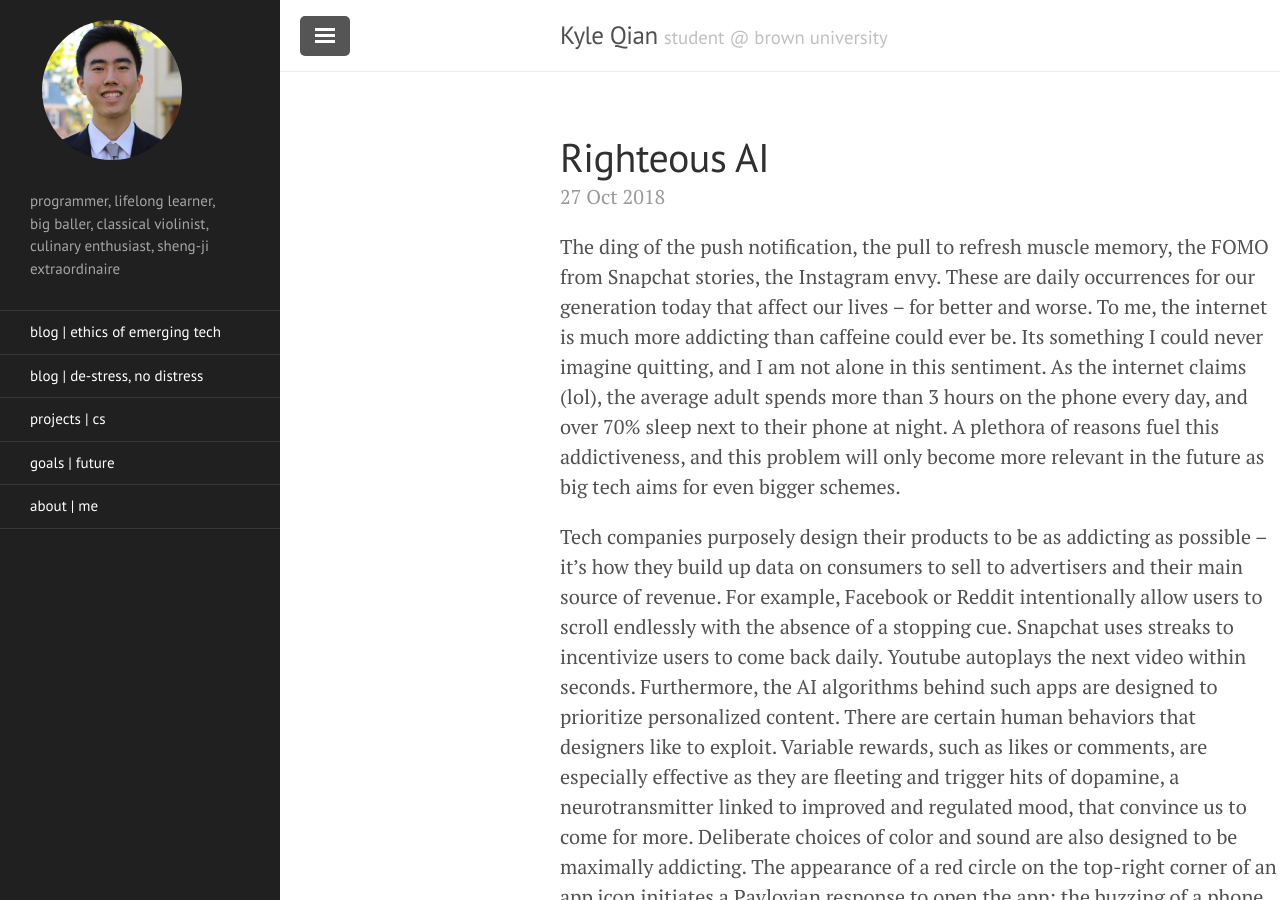
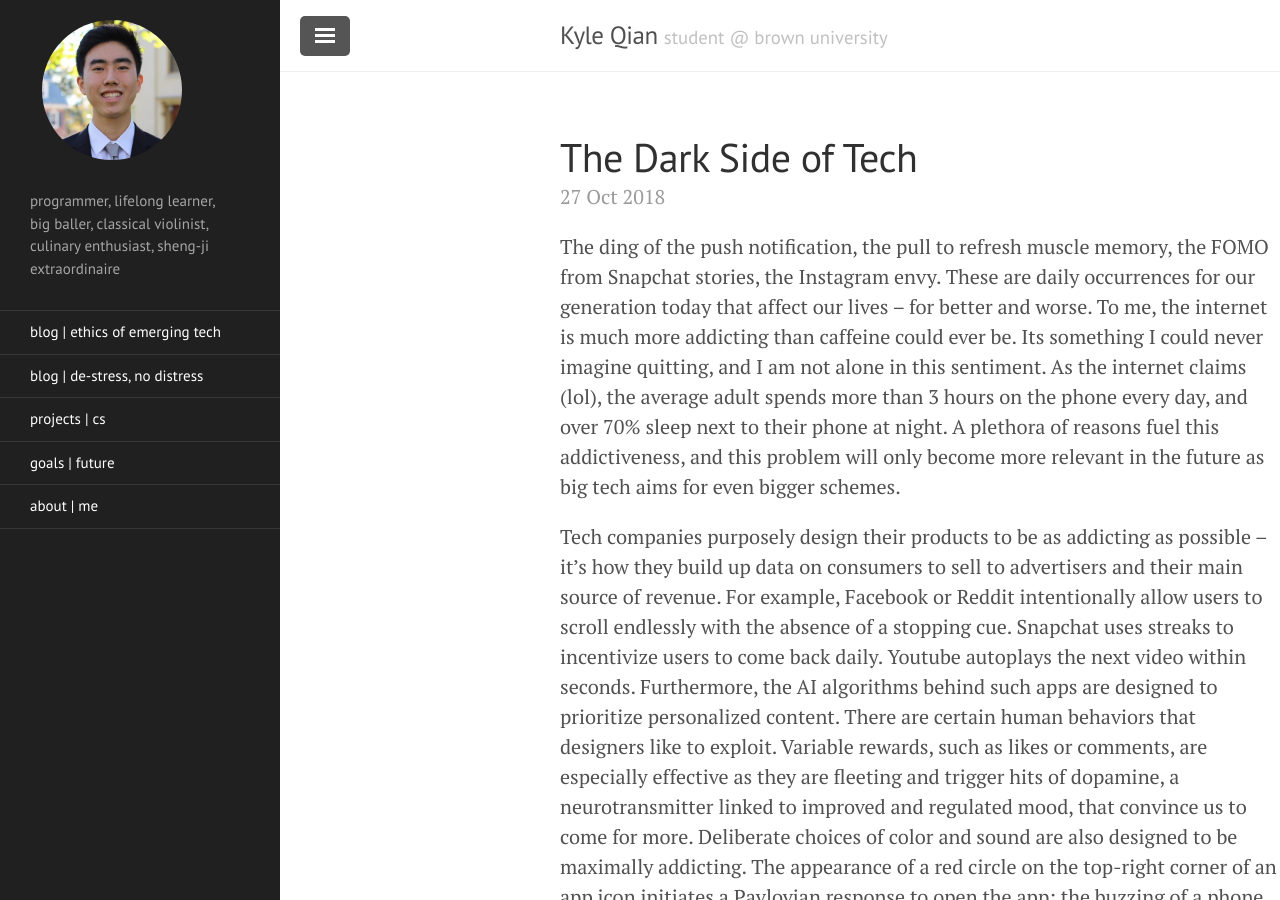
Before and after one commit to kqian5/kqian5.github.io, a Jekyll site: the page built from _posts/2018-10-27-The-Dark-Side-of-Tech.md, in a window 1280 px wide and 900 px high. Built offline with Jekyll 4.4.1, drawn with Linux system fonts in a browser that asks for light colours.

Commit message:
Update 2018-10-27-The-Dark-Side-of-Tech.md

```diff
--- a/_posts/2018-10-27-The-Dark-Side-of-Tech.md
+++ b/_posts/2018-10-27-The-Dark-Side-of-Tech.md
@@ -1,6 +1,6 @@
 ---
 layout: post
-title: Righteous AI
+title: The Dark Side of Tech
 categories: Tech
 ---
 The ding of the push notification, the pull to refresh muscle memory, the FOMO from Snapchat stories, the Instagram envy. These are daily occurrences for our generation today that affect our lives -- for better and worse. To me, the internet is much more addicting than caffeine could ever be. Its something I could never imagine quitting, and I am not alone in this sentiment. As the internet claims (lol), the average adult spends more than 3 hours on the phone every day, and over 70% sleep next to their phone at night. A plethora of reasons fuel this addictiveness, and this problem will only become more relevant in the future as big tech aims for even bigger schemes.
```
